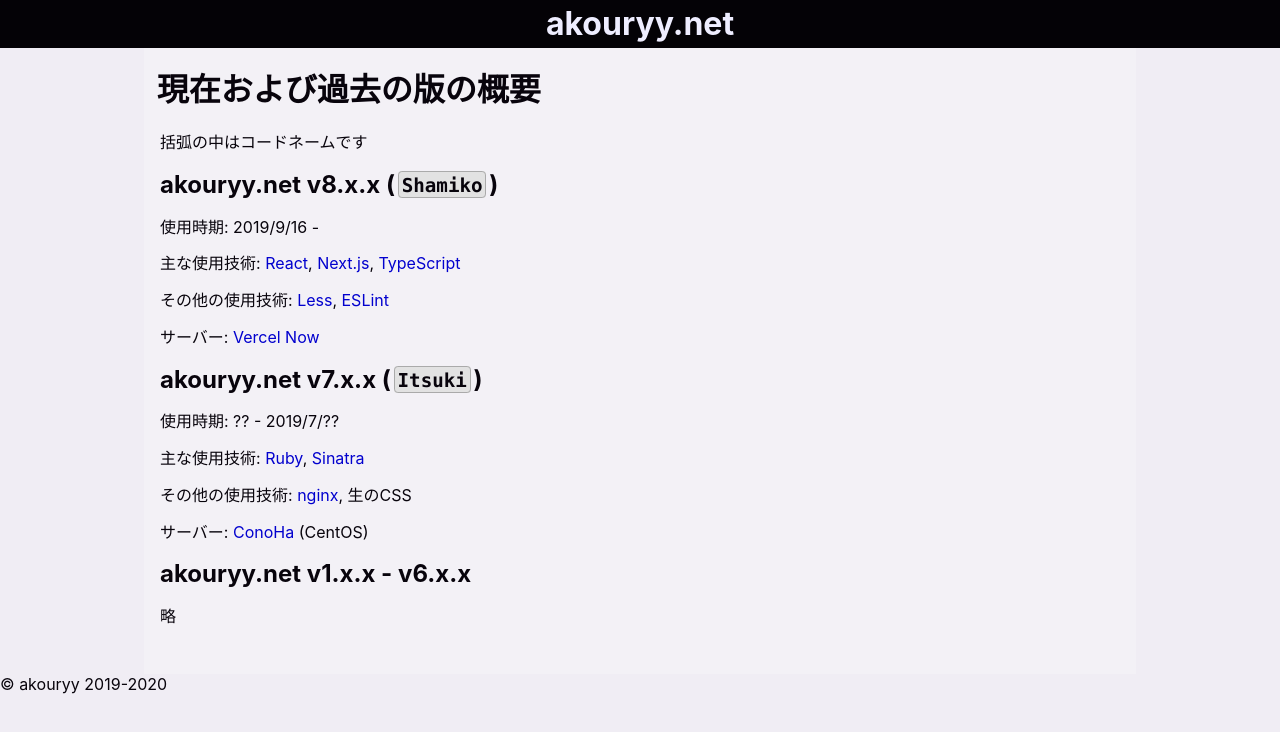
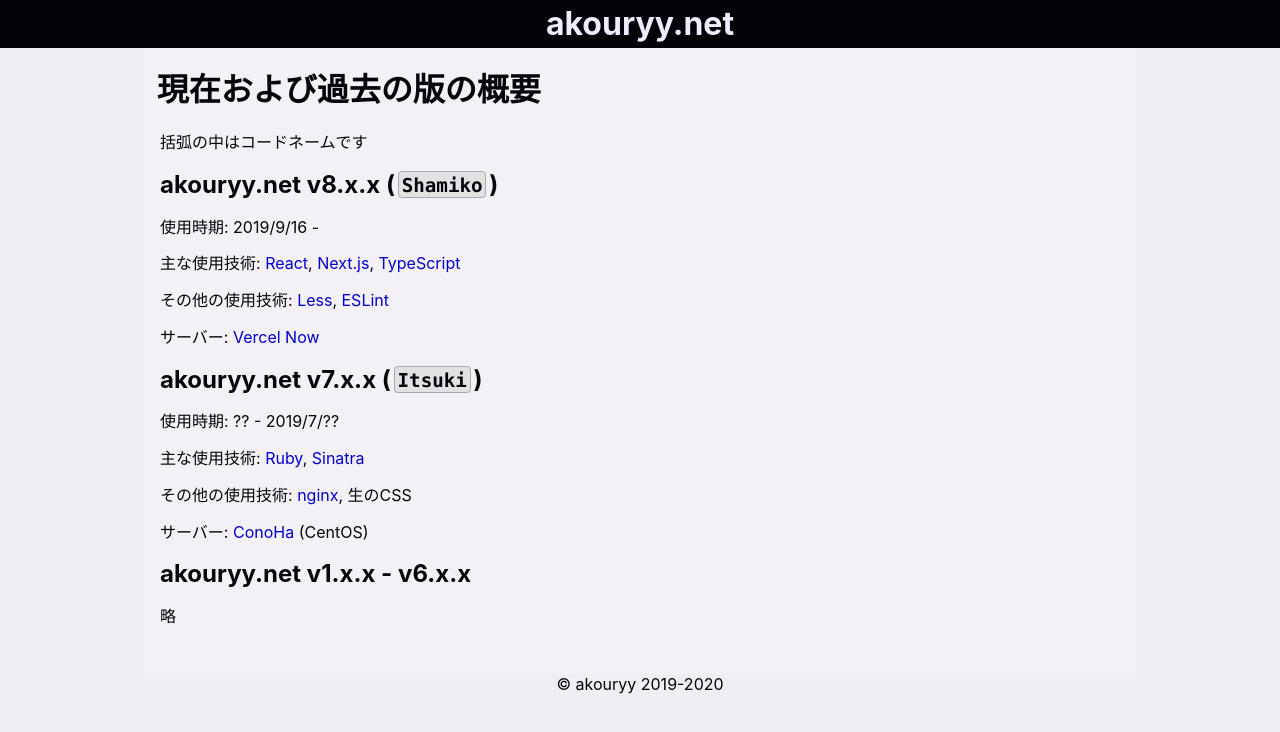
Before and after one commit to akouryy/akouryy.net-shamiko, a Next.js app: page /info in a window 1280 px wide. Shown: the top 732 px of the page. Built offline with nearby package versions, Linux system fonts and the light colour scheme.

Commit message:
Fix flickering etc.

```diff
--- a/components/BasePage.tsx
+++ b/components/BasePage.tsx
@@ -21,7 +21,7 @@ export const BasePage: React.FC<P> = ({ canonical, children, title }) => {
         )}
       </Head>
       {children}
-      <footer>&copy; akouryy 2019-2020</footer>
+      <footer className='BasePage-Footer'>&copy; akouryy 2019-2020</footer>
     </ScrollContext.Provider>
   )
 }
--- a/styles/BasePage.less
+++ b/styles/BasePage.less
@@ -18,6 +18,8 @@
 
 body {
   .full-box();
+
+  overflow-x: hidden;
 }
 
 #__next {
@@ -52,3 +54,8 @@ code {
   padding: 0.1em 0.15em 0;
   vertical-align: middle;
 }
+
+.BasePage-Footer {
+  display: flex;
+  justify-content: center;
+}
--- a/styles/BigHeader.less
+++ b/styles/BigHeader.less
@@ -1,6 +1,6 @@
 @import 'lib';
 
-.BigHeaderHero {
+body .BigHeaderHero {
   .night();
   height: 100vh;
 
```
Also changed, not shown: components/BigHeader.tsx (+4 -4 lines), components/BigHeaderAnime.tsx (+3 -4 lines).
